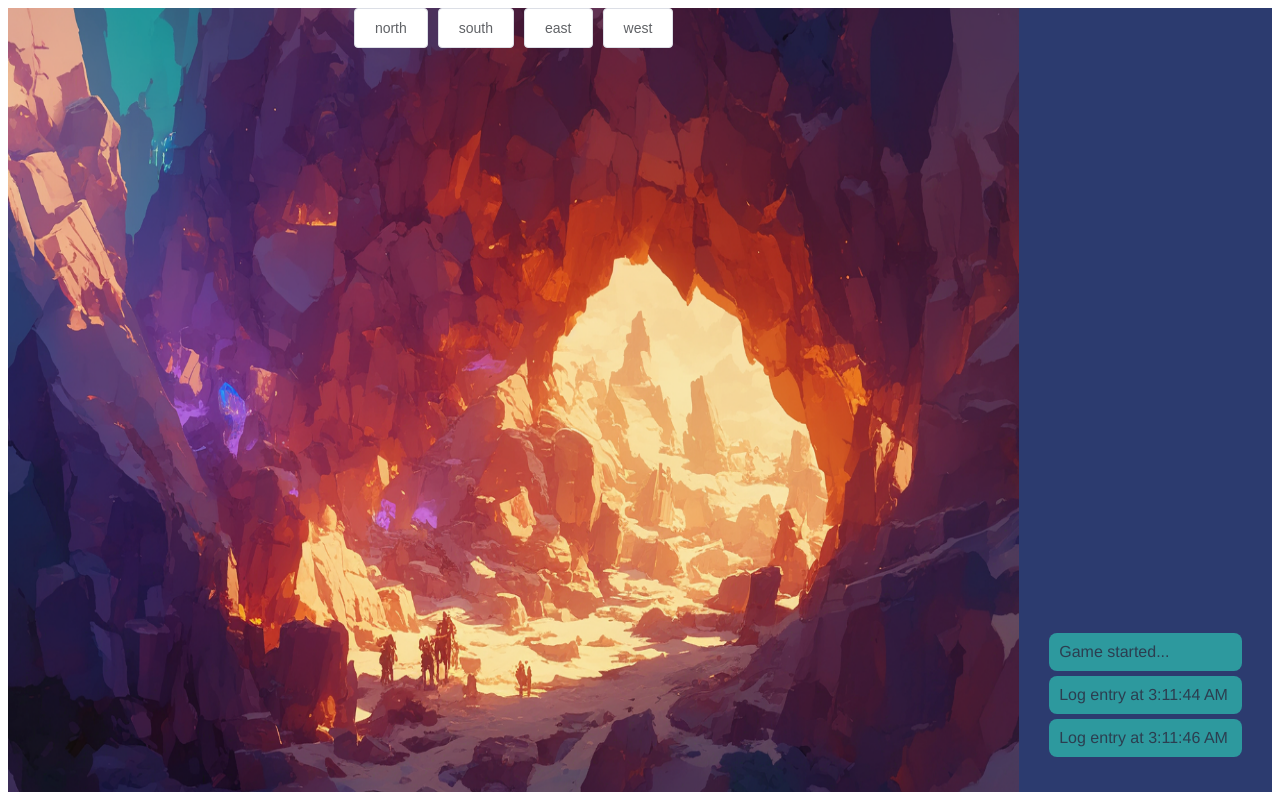
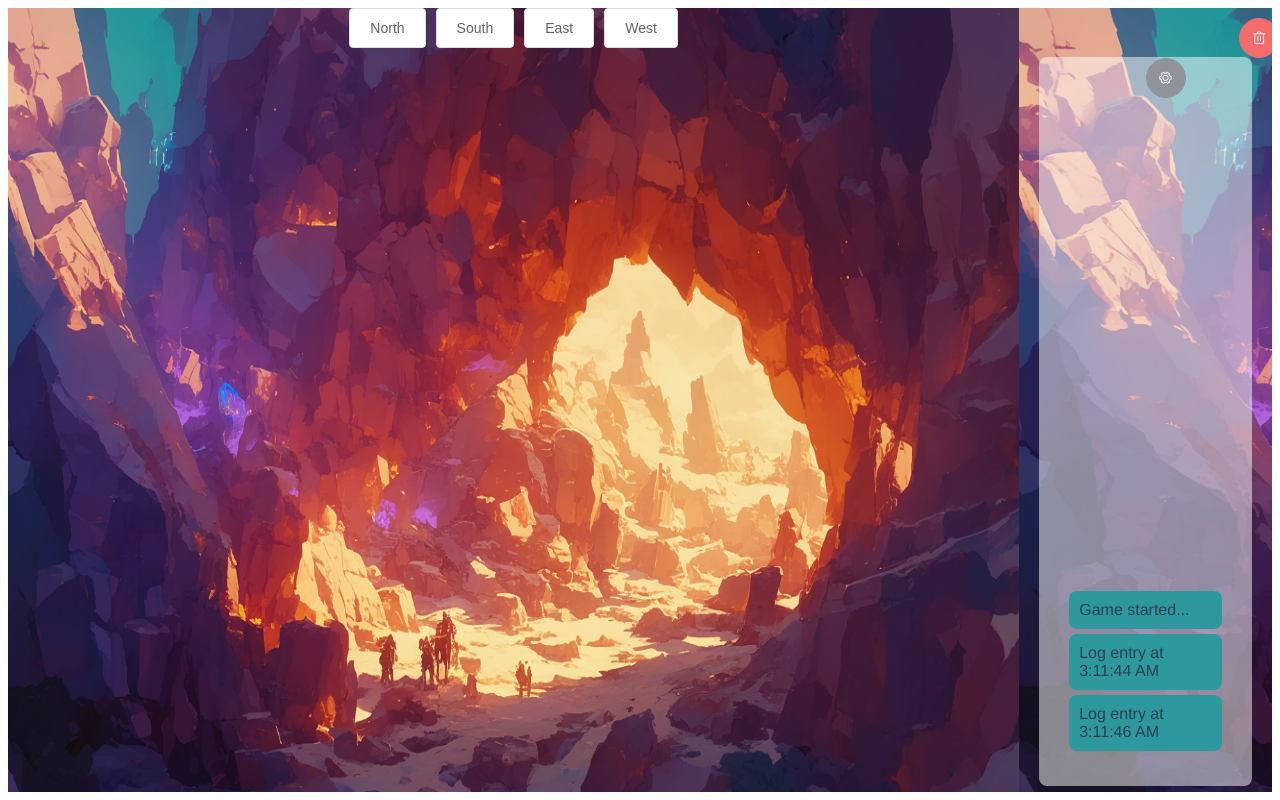
Before and after one commit to gluttonybear/Colossal-Cave-Adventure, a Vue app: page /game in a window 1280 px wide. Built offline with nearby package versions, Linux system fonts and the light colour scheme.

Commit message:
美化了游戏界面的日志

```diff
--- a/src/views/Game.vue
+++ b/src/views/Game.vue
@@ -2,20 +2,25 @@
   <el-container style="height: 98vh;">
     <el-main style="width: 80%; position: relative;">
       <div class="map">
-		  <div class="health">
-
-		  </div>
-		  <div class="operate">
-		  		<el-button style="button" >	north</el-button>
-				<el-button style="button" >	south</el-button>
-				<el-button style="button" >	east</el-button>
-				<el-button style="button" >	west</el-button>
-		  </div>
-	  </div>
+        <div class="health">
+          <!-- Health bar or other elements can go here -->
+        </div>
+        <div class="operate">
+          <el-button class="game_button">North</el-button>
+          <el-button class="game_button">South</el-button>
+          <el-button class="game_button">East</el-button>
+          <el-button class="game_button">West</el-button>
+        </div>
+      </div>
     </el-main>
-    <el-aside width="20%">
+    <el-aside width="20%" class="log_bg">
+      <div></div>
+      <div class="log_top">
+        <el-button type="danger" icon="el-icon-delete" class="log_button" circle></el-button>
+        <el-button type="info" icon="el-icon-setting" class="settings_button" circle></el-button>
+      </div>
       <div class="log-container">
-        <el-scrollbar  wrap-style="overflow-x:hidden;">
+        <el-scrollbar wrap-style="overflow-x:hidden;">
           <div class="log-entries">
             <p v-for="(log, index) in logs" :key="index" :class="{ 'centered-log': log === 'Game started...' }">{{ log }}</p>
           </div>
@@ -57,16 +62,22 @@ export default {
 
 <style scoped>
 .log-container {
+  background-color: rgba(255,255,2555,0.5);
+  max-height: 93%;
   padding: 20px;
+  margin-top:-10px;
+  margin-bottom:10px;
   box-sizing: border-box;
-  background-color: #2c3b6f;
+  margin-left:20px;
+  margin-right:20px;
   height: 100%;
   display: flex;
   flex-direction: column;
   justify-content: flex-end;
+  border-radius: 8px;
 }
 .log-entries {
-  background-color: #2c3b6f;
+  background-color: transparent; /* Use transparent to show the background image */
   height: 100%;
   display: flex;
   flex-direction: column;
@@ -81,22 +92,18 @@ export default {
 .log-entries p {
   background-color: #2d999e;
   margin: 0;
-  padding: 10px ;
-  margin-bottom:5px;
+  padding: 10px;
+  margin-bottom: 5px;
   word-wrap: break-word;
   white-space: pre-wrap;
   text-align: left;
   border-radius: 8px;
-
 }
-
 .centered-log {
   text-align: center;
 }
-
 .map {
-  background:
-    url('~@/assets/bg.png');
+  background: url('~@/assets/bg.png');
   background-size: 100% 100%;
   position: absolute;
   top: 0;
@@ -104,4 +111,26 @@ export default {
   width: 100%;
   height: 100%;
 }
+.game_button {
+  /* Add styles for game buttons if needed */
+}
+.log_top {
+  padding: 10px;
+  height: 5%;
+  background-color: transparent; /* Use transparent to show the background image */
+}
+.log_button {
+  margin-left: 210px;
+}
+.settings_button {
+  margin-left: 10px;
+   margin-right: -30px;
+}
+.log_bg {
+  background: url('~@/assets/bg.png'); /* Specify your aside background image here */
+  background-size: cover; /* Adjust as needed */
+  position: relative;
+  height: 100%;
+  z-index: 1
+}
 </style>
```
